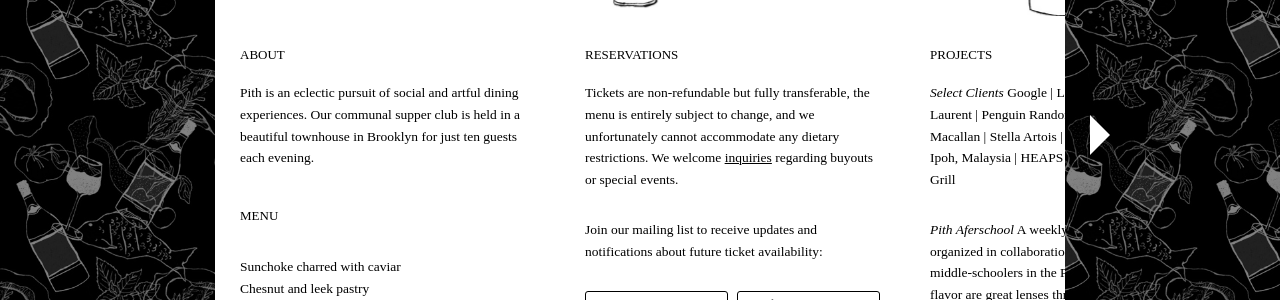
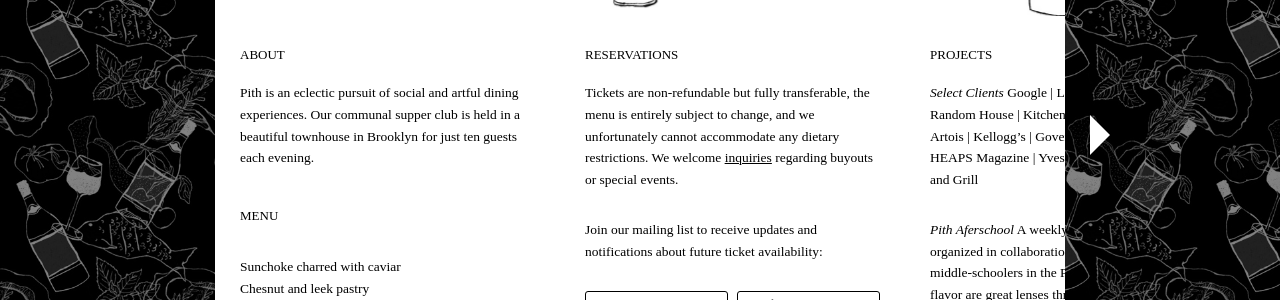
Before and after one commit to zoe-pith/pith-site, a Jekyll site: the page built from index.md, in a window 1280 px wide. Shown: the part 315-615 px from the top of the page. Built offline with Jekyll 4.4.1, drawn with Linux system fonts in a browser that asks for light colours; some web fonts are replaced.

Commit message:
Update projects.md

```diff
--- a/sections/projects.md
+++ b/sections/projects.md
@@ -1,5 +1,5 @@
 # projects
-*Select Clients* Google &#124; LG Signature &#124; Yves Saint Laurent &#124; Penguin Random House &#124; KitchenAid &#124; The Macallan &#124; Stella Artois &#124; Kellogg’s &#124; Government of Ipoh, Malaysia &#124; HEAPS Magazine &#124; Gotham Bar and Grill
+*Select Clients* Google &#124; LG Signature &#124; Penguin Random House &#124; KitchenAid &#124; The Macallan &#124; Stella Artois &#124; Kellogg’s &#124; Government of Ipoh, Malaysia &#124; HEAPS Magazine &#124; Yves Saint Laurent &#124; Gotham Bar and Grill
 
 *Pith Aferschool* A weekly free after-school program, organized in collaboration with City Growers, for middle-schoolers in the Pith neighborhood. Food and flavor are great lenses through which to examine political, economic, social, environmental, and physical well-being!
 
```
